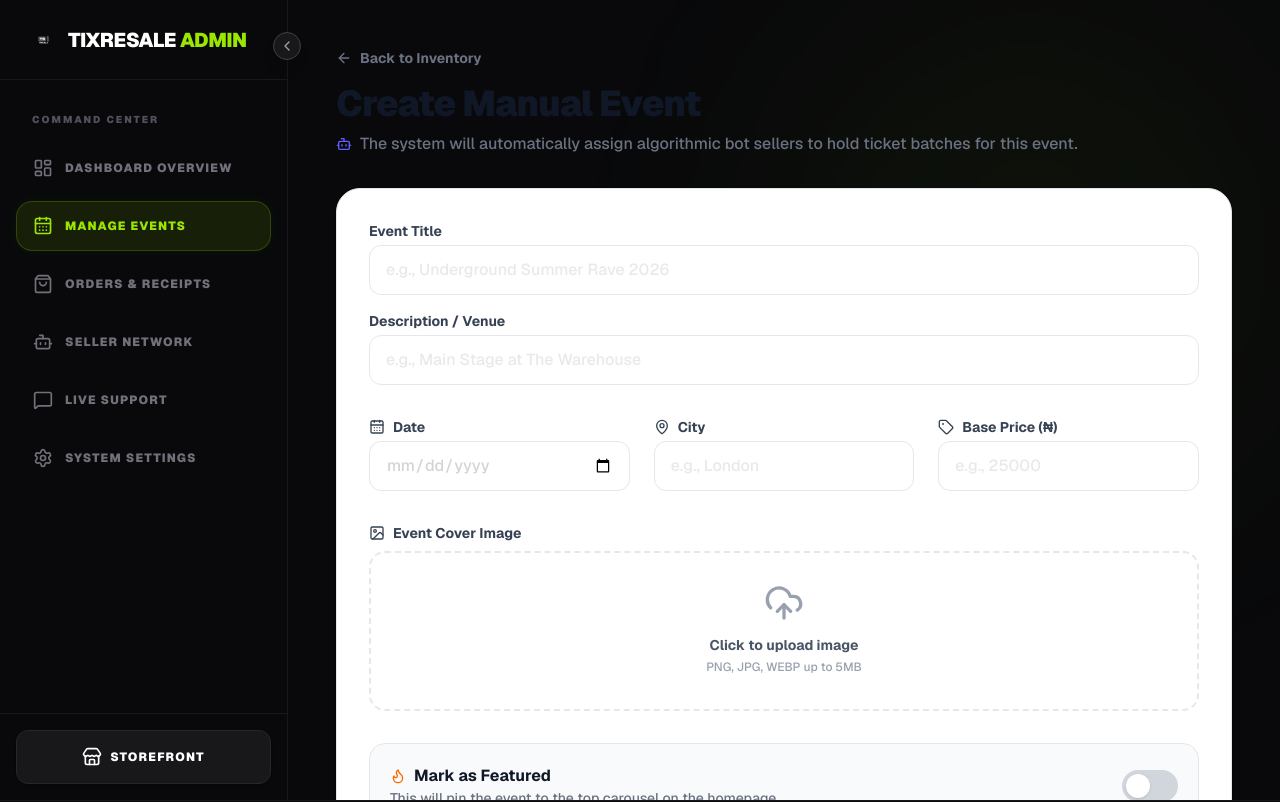
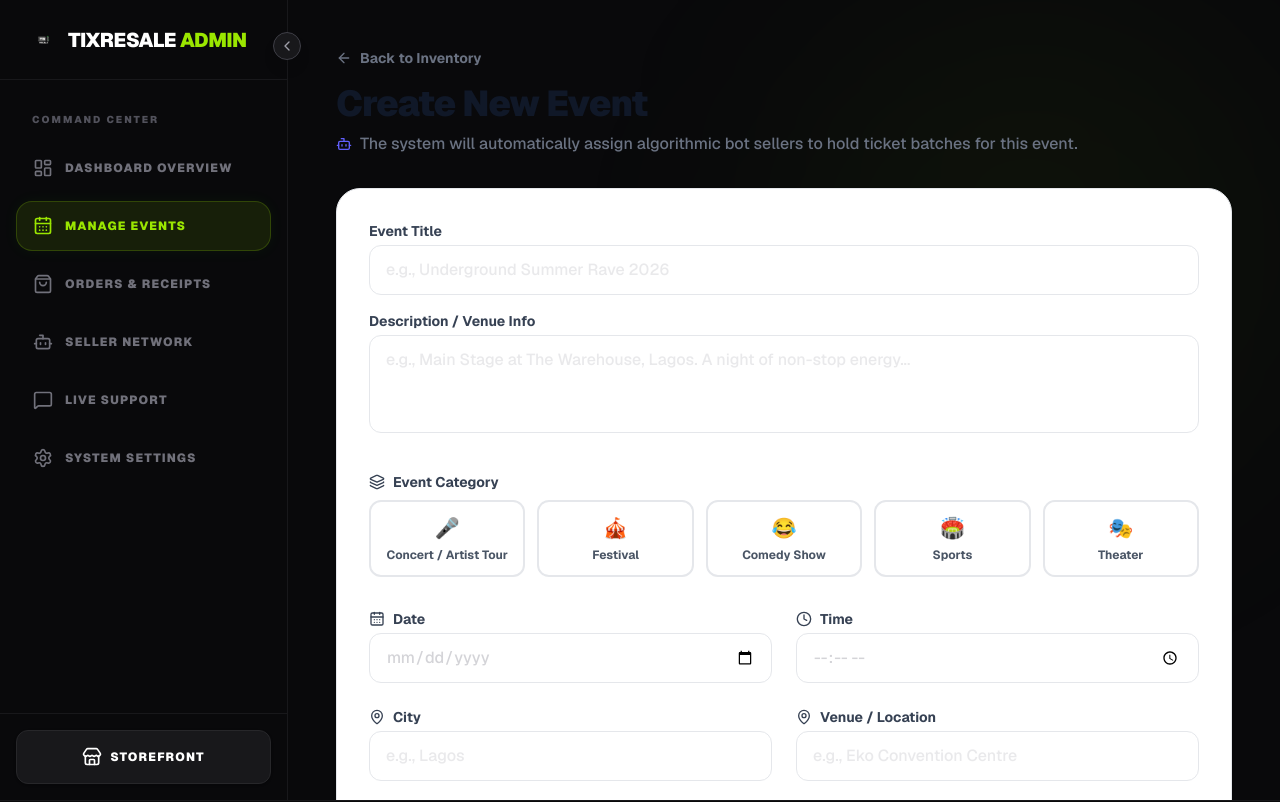
Before and after one commit to viktordoom91-crypto/TixResale, a Next.js app: page /admin/events/new in a window 1280 px wide. Shown: the top 802 px of the page. Built offline with nearby package versions, Linux system fonts and the light colour scheme; no server answers.

Commit message:
Update page.tsx

```diff
--- a/app/admin/events/new/page.tsx
+++ b/app/admin/events/new/page.tsx
@@ -3,22 +3,33 @@
 
 import { useState } from 'react';
 import { useRouter } from 'next/navigation';
-import { CalendarDays, MapPin, Tag, Image as ImageIcon, Flame, ArrowLeft, Bot, UploadCloud, FileImage } from 'lucide-react';
+import {
+  CalendarDays, MapPin, Tag, Image as ImageIcon,
+  Flame, ArrowLeft, Bot, UploadCloud, FileImage, Clock, Layers
+} from 'lucide-react';
 import Link from 'next/link';
+
+const EVENT_CATEGORIES = [
+  { value: 'concert', label: 'Concert / Artist Tour', emoji: '🎤' },
+  { value: 'festival', label: 'Festival', emoji: '🎪' },
+  { value: 'comedy', label: 'Comedy Show', emoji: '😂' },
+  { value: 'sports', label: 'Sports', emoji: '🏟️' },
+  { value: 'theater', label: 'Theater', emoji: '🎭' },
+];
 
 export default function CreateEventPage() {
   const router = useRouter();
   const [isSubmitting, setIsSubmitting] = useState(false);
-
-  // New state for the actual image file
   const [imageFile, setImageFile] = useState<File | null>(null);
 
-  // Form State (imageUrl is now handled automatically)
   const [formData, setFormData] = useState({
     title: '',
     description: '',
     date: '',
+    time: '',
     city: '',
+    location: '',
+    category: '',
     basePrice: '',
     isFeatured: false,
   });
@@ -34,15 +45,15 @@ export default function CreateEventPage() {
     setIsSubmitting(true);
 
     try {
-      let finalImageUrl = "";
+      let finalImageUrl = '';
 
-      // 1. If an image is selected, upload it to Cloudinary first
+      // 1. Upload image to Cloudinary if selected
       if (imageFile) {
         const cloudName = process.env.NEXT_PUBLIC_CLOUDINARY_CLOUD_NAME;
         const uploadPreset = process.env.NEXT_PUBLIC_CLOUDINARY_UPLOAD_PRESET;
 
         if (!cloudName || !uploadPreset) {
-          throw new Error("Cloudinary environment variables are missing.");
+          throw new Error('Cloudinary environment variables are missing.');
         }
 
         const CLOUDINARY_URL = `https://api.cloudinary.com/v1_1/${cloudName}/image/upload`;
@@ -50,39 +61,50 @@ export default function CreateEventPage() {
         uploadData.append('file', imageFile);
         uploadData.append('upload_preset', uploadPreset);
 
-        const cloudinaryRes = await fetch(CLOUDINARY_URL, {
-          method: 'POST',
-          body: uploadData,
-        });
-
+        const cloudinaryRes = await fetch(CLOUDINARY_URL, { method: 'POST', body: uploadData });
         const cloudinaryJson = await cloudinaryRes.json();
 
         if (!cloudinaryRes.ok || !cloudinaryJson.secure_url) {
-          throw new Error("Failed to upload image to Cloudinary.");
+          throw new Error('Failed to upload image to Cloudinary.');
         }
 
         finalImageUrl = cloudinaryJson.secure_url;
       }
 
-      // 2. Send the Event Data + the new Cloudinary URL to our Database
+      // 2. Combine date + time into a single ISO datetime string
+      const combinedDateTime = formData.date && formData.time
+        ? new Date(`${formData.date}T${formData.time}:00`).toISOString()
+        : formData.date
+          ? new Date(`${formData.date}T00:00:00`).toISOString()
+          : '';
+
+      // 3. Send event data to the database
       const res = await fetch('/api/admin/events', {
         method: 'POST',
         headers: { 'Content-Type': 'application/json' },
         body: JSON.stringify({
-          ...formData,
-          imageUrl: finalImageUrl // Inject the uploaded image URL here
+          title: formData.title,
+          description: formData.description,
+          date: combinedDateTime,
+          city: formData.city,
+          location: formData.location,
+          category: formData.category,
+          basePrice: formData.basePrice,
+          isFeatured: formData.isFeatured,
+          imageUrl: finalImageUrl,
         }),
       });
 
       if (res.ok) {
-        alert("Event created! Algorithmic Ticket Batches have been instantly generated.");
+        alert('Event created! Algorithmic Ticket Batches have been instantly generated.');
         router.push('/admin/events');
       } else {
-        throw new Error("Failed to create event in database.");
+        const errorData = await res.json().catch(() => ({}));
+        throw new Error(errorData.message || 'Failed to create event in database.');
       }
-    } catch (error) {
+    } catch (error: any) {
       console.error(error);
-      alert("An error occurred while publishing the event. Please check your image and try again.");
+      alert(`An error occurred: ${error.message || 'Please check your inputs and try again.'}`);
     } finally {
       setIsSubmitting(false);
     }
@@ -96,52 +118,142 @@ export default function CreateEventPage() {
         <Link href="/admin/events" className="flex items-center text-sm font-bold text-gray-500 hover:text-black transition mb-4">
           <ArrowLeft className="w-4 h-4 mr-2" /> Back to Inventory
         </Link>
-        <h1 className="text-4xl font-black tracking-tight text-gray-900">Create Manual Event</h1>
+        <h1 className="text-4xl font-black tracking-tight text-gray-900">Create New Event</h1>
         <p className="text-gray-500 font-medium mt-2 flex items-center gap-2">
           <Bot className="w-4 h-4 text-indigo-500" />
           The system will automatically assign algorithmic bot sellers to hold ticket batches for this event.
         </p>
       </div>
 
-      {/* The Form */}
+      {/* Form */}
       <form onSubmit={handleSubmit} className="space-y-8 bg-white p-8 rounded-3xl border border-gray-200 shadow-sm">
 
         {/* Title & Description */}
         <div className="space-y-4">
           <div>
             <label className="block text-sm font-bold text-gray-700 mb-1">Event Title</label>
-            <input required type="text" placeholder="e.g., Underground Summer Rave 2026" className="w-full px-4 py-3 rounded-xl border border-gray-200 focus:border-indigo-500 focus:ring-2 focus:ring-indigo-100 outline-none font-medium transition-all" value={formData.title} onChange={(e) => setFormData({...formData, title: e.target.value})} />
+            <input
+              required type="text"
+              placeholder="e.g., Underground Summer Rave 2026"
+              className="w-full px-4 py-3 rounded-xl border border-gray-200 focus:border-indigo-500 focus:ring-2 focus:ring-indigo-100 outline-none font-medium transition-all"
+              value={formData.title}
+              onChange={(e) => setFormData({ ...formData, title: e.target.value })}
+            />
           </div>
           <div>
-            <label className="block text-sm font-bold text-gray-700 mb-1">Description / Venue</label>
-            <input required type="text" placeholder="e.g., Main Stage at The Warehouse" className="w-full px-4 py-3 rounded-xl border border-gray-200 focus:border-indigo-500 focus:ring-2 focus:ring-indigo-100 outline-none font-medium transition-all" value={formData.description} onChange={(e) => setFormData({...formData, description: e.target.value})} />
+            <label className="block text-sm font-bold text-gray-700 mb-1">Description / Venue Info</label>
+            <textarea
+              rows={3}
+              placeholder="e.g., Main Stage at The Warehouse, Lagos. A night of non-stop energy..."
+              className="w-full px-4 py-3 rounded-xl border border-gray-200 focus:border-indigo-500 focus:ring-2 focus:ring-indigo-100 outline-none font-medium transition-all resize-none"
+              value={formData.description}
+              onChange={(e) => setFormData({ ...formData, description: e.target.value })}
+            />
           </div>
         </div>
 
-        {/* Details Grid */}
-        <div className="grid grid-cols-1 md:grid-cols-3 gap-6">
+        {/* Category */}
+        <div>
+          <label className="block text-sm font-bold text-gray-700 mb-2 flex items-center gap-2">
+            <Layers className="w-4 h-4" /> Event Category
+          </label>
+          <div className="grid grid-cols-2 sm:grid-cols-3 md:grid-cols-5 gap-3">
+            {EVENT_CATEGORIES.map((cat) => (
+              <button
+                key={cat.value}
+                type="button"
+                onClick={() => setFormData({ ...formData, category: cat.value })}
+                className={`flex flex-col items-center justify-center gap-1.5 px-3 py-3 rounded-xl border-2 text-xs font-bold transition-all
+                  ${formData.category === cat.value
+                    ? 'border-indigo-500 bg-indigo-50 text-indigo-700'
+                    : 'border-gray-200 text-gray-600 hover:border-indigo-300 hover:bg-indigo-50/50'
+                  }`}
+              >
+                <span className="text-xl">{cat.emoji}</span>
+                <span className="text-center leading-tight">{cat.label}</span>
+              </button>
+            ))}
+          </div>
+          {/* Hidden required input for category validation */}
+          <input
+            type="text"
+            required
+            value={formData.category}
+            onChange={() => {}}
+            className="sr-only"
+            tabIndex={-1}
+            aria-hidden="true"
+          />
+        </div>
+
+        {/* Date, Time, City, Location, Price */}
+        <div className="grid grid-cols-1 md:grid-cols-2 gap-6">
           <div>
-            <label className="block text-sm font-bold text-gray-700 mb-1 flex items-center gap-2"><CalendarDays className="w-4 h-4"/> Date</label>
-            <input required type="date" className="w-full px-4 py-3 rounded-xl border border-gray-200 focus:border-indigo-500 focus:ring-2 focus:ring-indigo-100 outline-none font-medium transition-all" value={formData.date} onChange={(e) => setFormData({...formData, date: e.target.value})} />
+            <label className="block text-sm font-bold text-gray-700 mb-1 flex items-center gap-2">
+              <CalendarDays className="w-4 h-4" /> Date
+            </label>
+            <input
+              required type="date"
+              className="w-full px-4 py-3 rounded-xl border border-gray-200 focus:border-indigo-500 focus:ring-2 focus:ring-indigo-100 outline-none font-medium transition-all"
+              value={formData.date}
+              onChange={(e) => setFormData({ ...formData, date: e.target.value })}
+            />
           </div>
           <div>
-            <label className="block text-sm font-bold text-gray-700 mb-1 flex items-center gap-2"><MapPin className="w-4 h-4"/> City</label>
-            <input required type="text" placeholder="e.g., London" className="w-full px-4 py-3 rounded-xl border border-gray-200 focus:border-indigo-500 focus:ring-2 focus:ring-indigo-100 outline-none font-medium transition-all" value={formData.city} onChange={(e) => setFormData({...formData, city: e.target.value})} />
+            <label className="block text-sm font-bold text-gray-700 mb-1 flex items-center gap-2">
+              <Clock className="w-4 h-4" /> Time
+            </label>
+            <input
+              required type="time"
+              className="w-full px-4 py-3 rounded-xl border border-gray-200 focus:border-indigo-500 focus:ring-2 focus:ring-indigo-100 outline-none font-medium transition-all"
+              value={formData.time}
+              onChange={(e) => setFormData({ ...formData, time: e.target.value })}
+            />
           </div>
           <div>
-            <label className="block text-sm font-bold text-gray-700 mb-1 flex items-center gap-2"><Tag className="w-4 h-4"/> Base Price (₦)</label>
-            <input required type="number" placeholder="e.g., 25000" className="w-full px-4 py-3 rounded-xl border border-gray-200 focus:border-indigo-500 focus:ring-2 focus:ring-indigo-100 outline-none font-medium transition-all" value={formData.basePrice} onChange={(e) => setFormData({...formData, basePrice: e.target.value})} />
+            <label className="block text-sm font-bold text-gray-700 mb-1 flex items-center gap-2">
+              <MapPin className="w-4 h-4" /> City
+            </label>
+            <input
+              required type="text"
+              placeholder="e.g., Lagos"
+              className="w-full px-4 py-3 rounded-xl border border-gray-200 focus:border-indigo-500 focus:ring-2 focus:ring-indigo-100 outline-none font-medium transition-all"
+              value={formData.city}
+              onChange={(e) => setFormData({ ...formData, city: e.target.value })}
+            />
+          </div>
+          <div>
+            <label className="block text-sm font-bold text-gray-700 mb-1 flex items-center gap-2">
+              <MapPin className="w-4 h-4" /> Venue / Location
+            </label>
+            <input
+              type="text"
+              placeholder="e.g., Eko Convention Centre"
+              className="w-full px-4 py-3 rounded-xl border border-gray-200 focus:border-indigo-500 focus:ring-2 focus:ring-indigo-100 outline-none font-medium transition-all"
+              value={formData.location}
+              onChange={(e) => setFormData({ ...formData, location: e.target.value })}
+            />
+          </div>
+          <div className="md:col-span-2">
+            <label className="block text-sm font-bold text-gray-700 mb-1 flex items-center gap-2">
+              <Tag className="w-4 h-4" /> Base Price (₦)
+            </label>
+            <input
+              required type="number" min="0" step="100"
+              placeholder="e.g., 25000"
+              className="w-full px-4 py-3 rounded-xl border border-gray-200 focus:border-indigo-500 focus:ring-2 focus:ring-indigo-100 outline-none font-medium transition-all"
+              value={formData.basePrice}
+              onChange={(e) => setFormData({ ...formData, basePrice: e.target.value })}
+            />
           </div>
         </div>
 
-        {/* File Upload Section instead of Text URL */}
+        {/* Image Upload */}
         <div>
           <label className="block text-sm font-bold text-gray-700 mb-2 flex items-center gap-2">
-            <ImageIcon className="w-4 h-4"/> Event Cover Image
+            <ImageIcon className="w-4 h-4" /> Event Cover Image
           </label>
-          <label className="flex flex-col items-center justify-center w-full h-40 border-2 border-gray-200 border-dashed rounded-2xl cursor-pointer hover:bg-gray-50 transition hover:border-indigo-400 group overflow-hidden relative">
-
-            {/* Show a preview if they selected an image */}
+          <label className="flex flex-col items-center justify-center w-full h-48 border-2 border-gray-200 border-dashed rounded-2xl cursor-pointer hover:bg-gray-50 transition hover:border-indigo-400 group overflow-hidden relative">
             {imageFile ? (
               <div className="absolute inset-0 w-full h-full">
                 <img
@@ -163,7 +275,6 @@ export default function CreateEventPage() {
                 <p className="text-xs font-medium text-gray-400">PNG, JPG, WEBP up to 5MB</p>
               </div>
             )}
-
             <input type="file" className="hidden" accept="image/*" onChange={handleFileChange} />
           </label>
         </div>
@@ -171,12 +282,14 @@ export default function CreateEventPage() {
         {/* Featured Toggle */}
         <div className="flex items-center justify-between p-5 rounded-2xl border border-gray-200 bg-gray-50">
           <div>
-            <p className="font-bold text-gray-900 flex items-center gap-2"><Flame className="w-4 h-4 text-orange-500" /> Mark as Featured</p>
-            <p className="text-sm text-gray-500 font-medium">This will pin the event to the top carousel on the homepage.</p>
+            <p className="font-bold text-gray-900 flex items-center gap-2">
+              <Flame className="w-4 h-4 text-orange-500" /> Mark as Featured
+            </p>
+            <p className="text-sm text-gray-500 font-medium">Pins the event to the top carousel on the homepage.</p>
           </div>
           <button
             type="button"
-            onClick={() => setFormData({...formData, isFeatured: !formData.isFeatured})}
+            onClick={() => setFormData({ ...formData, isFeatured: !formData.isFeatured })}
             className={`w-14 h-8 rounded-full p-1 transition-colors duration-300 ${formData.isFeatured ? 'bg-indigo-600' : 'bg-gray-300'}`}
           >
             <div className={`w-6 h-6 bg-white rounded-full shadow-sm transform transition-transform duration-300 ${formData.isFeatured ? 'translate-x-6' : 'translate-x-0'}`} />
@@ -184,11 +297,15 @@ export default function CreateEventPage() {
         </div>
 
         {/* Submit */}
-        <button disabled={isSubmitting} type="submit" className="w-full bg-black text-white py-4 rounded-xl font-black text-lg hover:bg-gray-800 transition disabled:opacity-50">
+        <button
+          disabled={isSubmitting}
+          type="submit"
+          className="w-full bg-black text-white py-4 rounded-xl font-black text-lg hover:bg-gray-800 transition disabled:opacity-50"
+        >
           {isSubmitting ? 'Uploading Image & Generating Event...' : 'Publish Event'}
         </button>
 
       </form>
     </div>
   );
-}
+      }
```
